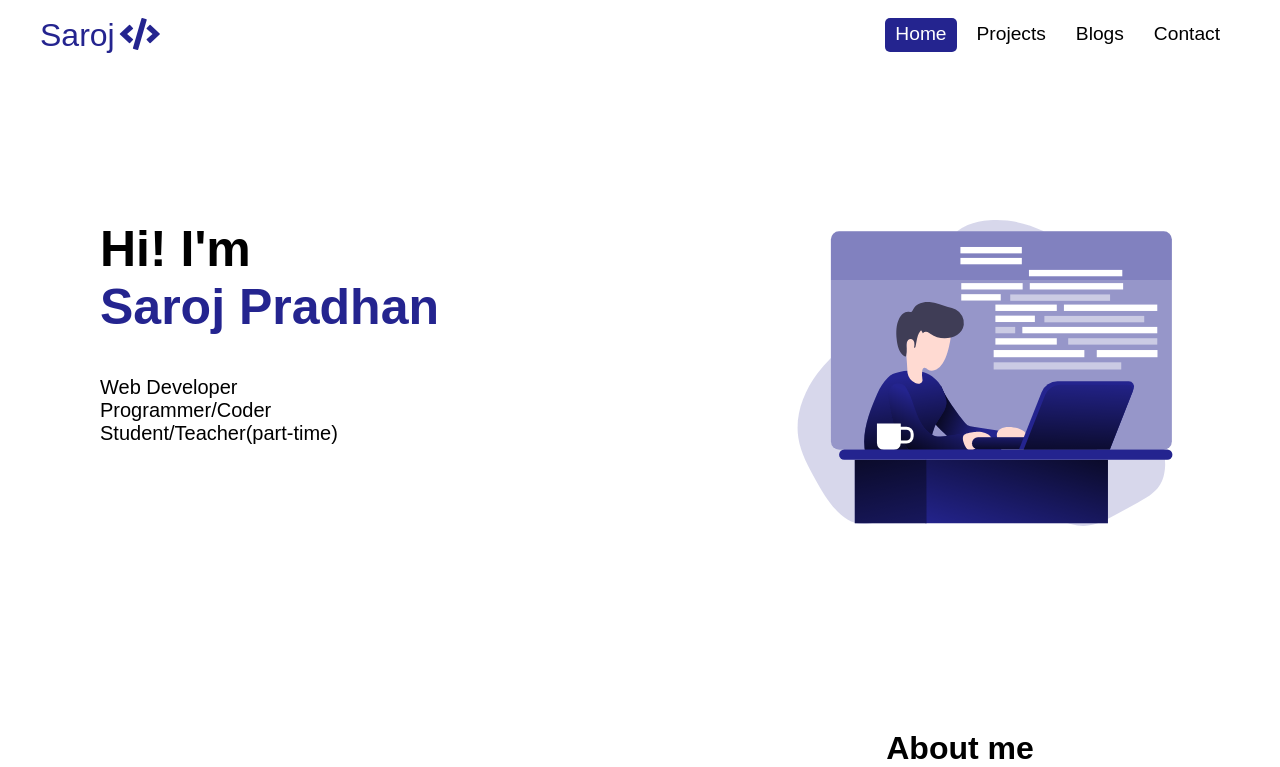
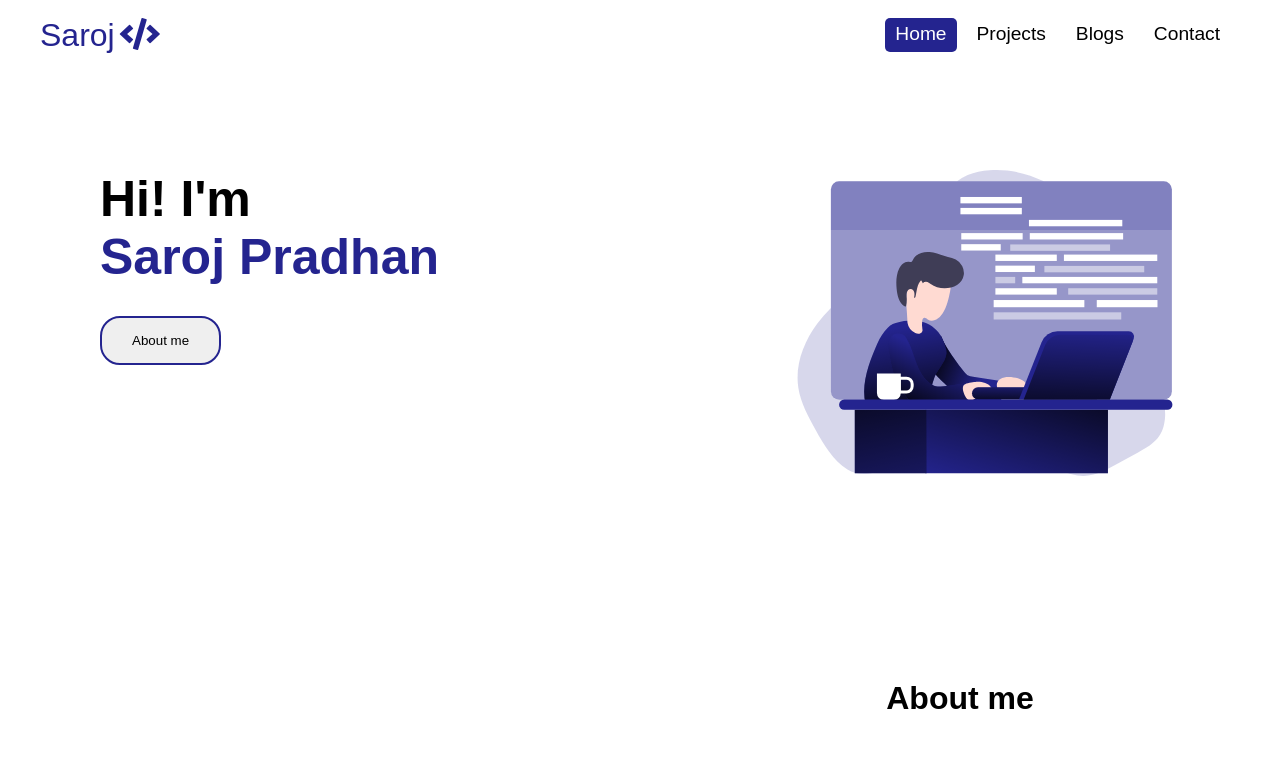
Before and after one commit to sarozpradhan64/Saroj-Portfolio, a React (Create React App) app: page / in a window 1280 px wide. Shown: the top 767 px of the page. Built offline with nearby package versions, Linux system fonts and the light colour scheme; no server answers.

Commit message:
home button

```diff
--- a/src/components/Home/Home.css
+++ b/src/components/Home/Home.css
@@ -25,7 +25,7 @@
 }
 
 .main {
-  padding-top: 150px;
+  padding-top: 100px;
   display: flex;
   flex-direction: row;
   text-align: center;
@@ -51,10 +51,25 @@ ul {
   margin-top: 40px;
   font-size: 20px;
 }
-.saroj{
-  color:#24248f;
+.saroj {
+  color: #24248f;
 }
+.home_button {
+  padding: 15px 30px 15px 30px;
+  margin-top: 30px;
+  border-radius: 20px;
 
+  color:black;
+  border:2px solid #24248f ;
+  cursor:pointer;
+  transition: 0.5s ease-out;
+}
+.home_button:hover{
+  background: linear-gradient(to left,#c0b7e9,#2f347a, #0d1146);
+  color:white;
+  border:2px solid white;
+  box-shadow: rgba(50, 50, 93, 0.25) 0px 50px 100px -20px, rgba(0, 0, 0, 0.3) 0px 30px 60px -30px;
+}
 .home_image {
   flex: 50%;
   justify-content: center;
--- a/src/components/Home/Home.js
+++ b/src/components/Home/Home.js
@@ -30,11 +30,8 @@ function Home() {
           <h1>Hi! I'm </h1>
           <h1 className="saroj">Saroj Pradhan</h1>
 
-          <ul>
-            <li>Web Developer</li>
-            <li>Programmer/Coder</li>
-            <li>Student/Teacher(part-time)</li>
-          </ul>
+        <button className="home_button">About me</button>
+
         </div>
         <div className="home_image">
           <img src={home}></img>
@@ -49,6 +46,11 @@ function Home() {
         <div className="about_detail">
           <h1>About me</h1>
           <p>{profiledata.about}</p>
+          <ul>
+            <li>Web Developer</li>
+            <li>Programmer/Coder</li>
+            <li>Student/Teacher(part-time)</li>
+          </ul>
           <button type="button" className="resume">
             <a href={profiledata.resume} target="_blank">
               Resume
```
